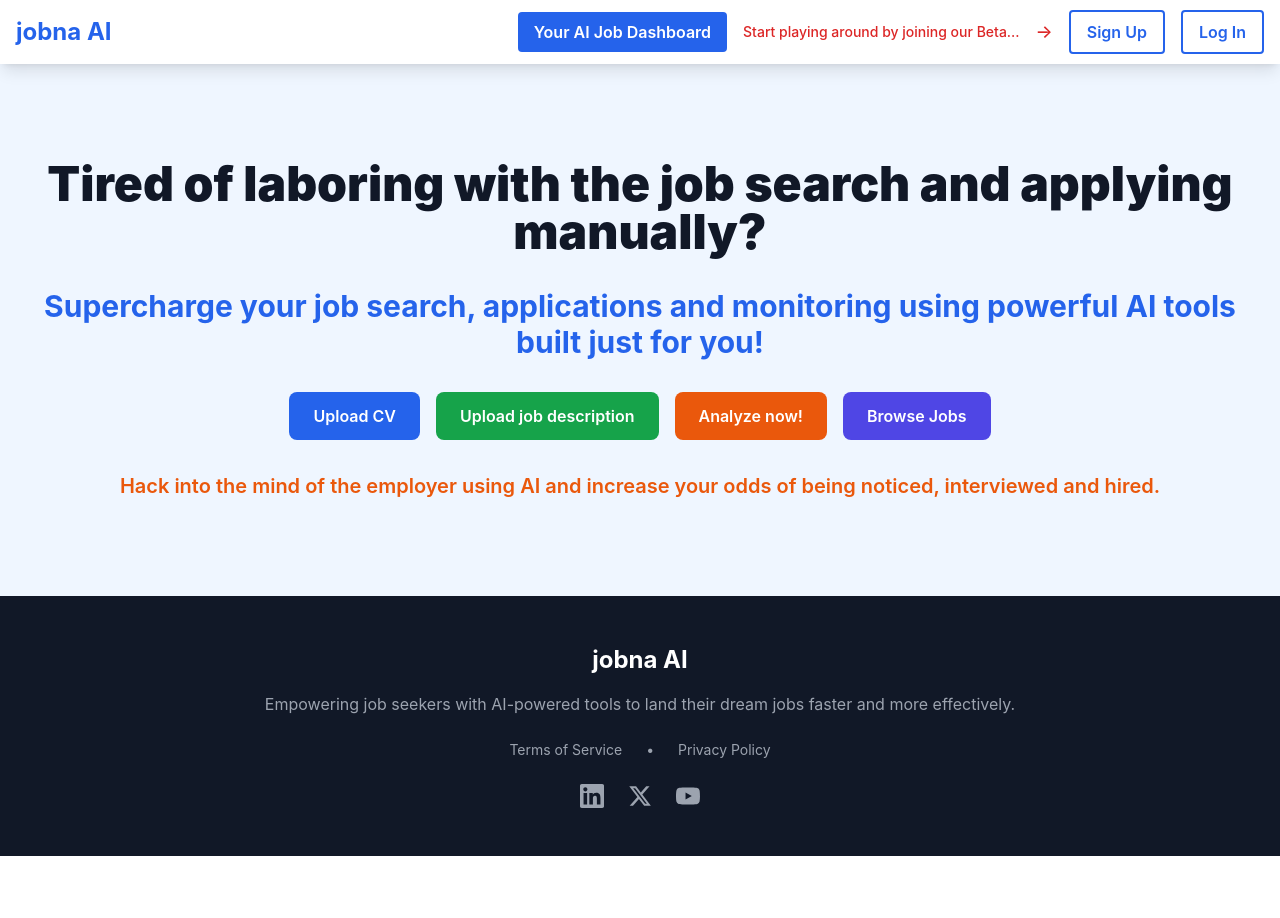
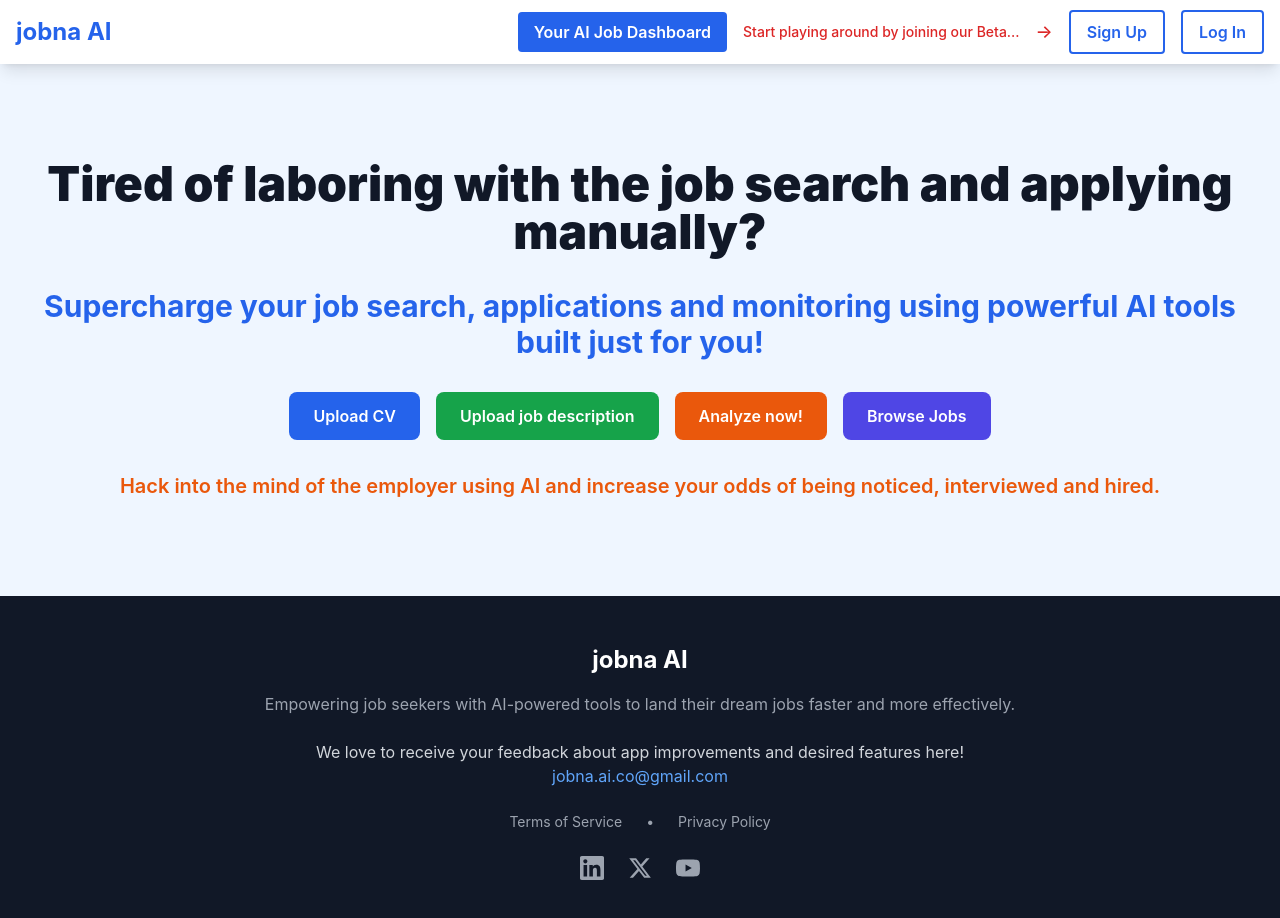
Before and after one commit to ikutsia/jobna, a React (Create React App) app: page / in a window 1280 px wide. Shown: the top 918 px of the page. Before the commit the page ends 856 px from the top, so only its background shows below. Built offline with nearby package versions, Linux system fonts and the light colour scheme; no server answers.

Commit message:
Add email for feedback in the footer

```diff
--- a/src/App.js
+++ b/src/App.js
@@ -241,6 +241,15 @@
               Empowering job seekers with AI-powered tools to land their dream
               jobs faster and more effectively.
             </p>
+            <div className="text-gray-300 mb-6 text-sm md:text-base leading-relaxed">
+              <p>We love to receive your feedback about app improvements and desired features here!</p>
+              <a
+                href="mailto:jobna.ai.co@gmail.com"
+                className="text-blue-400 hover:text-blue-300"
+              >
+                jobna.ai.co@gmail.com
+              </a>
+            </div>
             <div className="flex flex-col sm:flex-row justify-center items-center space-y-2 sm:space-y-0 sm:space-x-6 mb-6">
               <Link
                 to="/terms-of-service"
```
